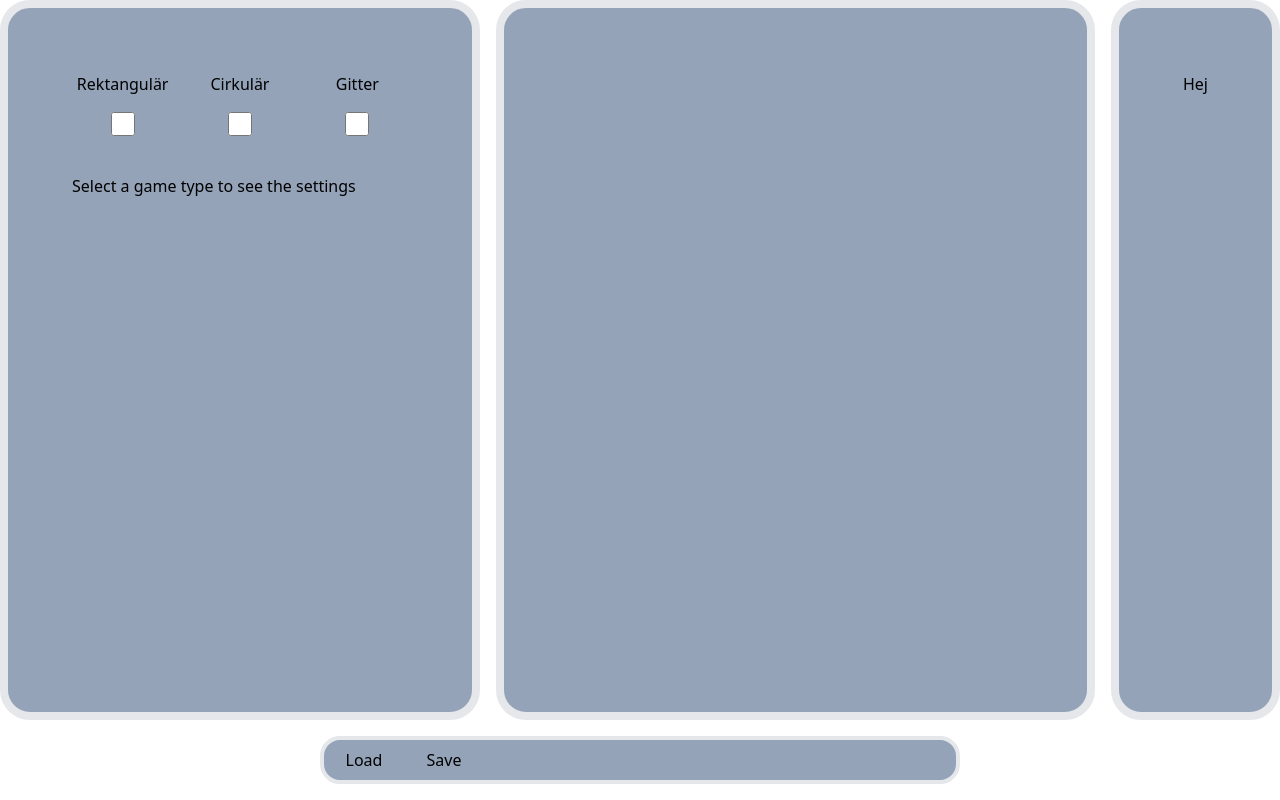
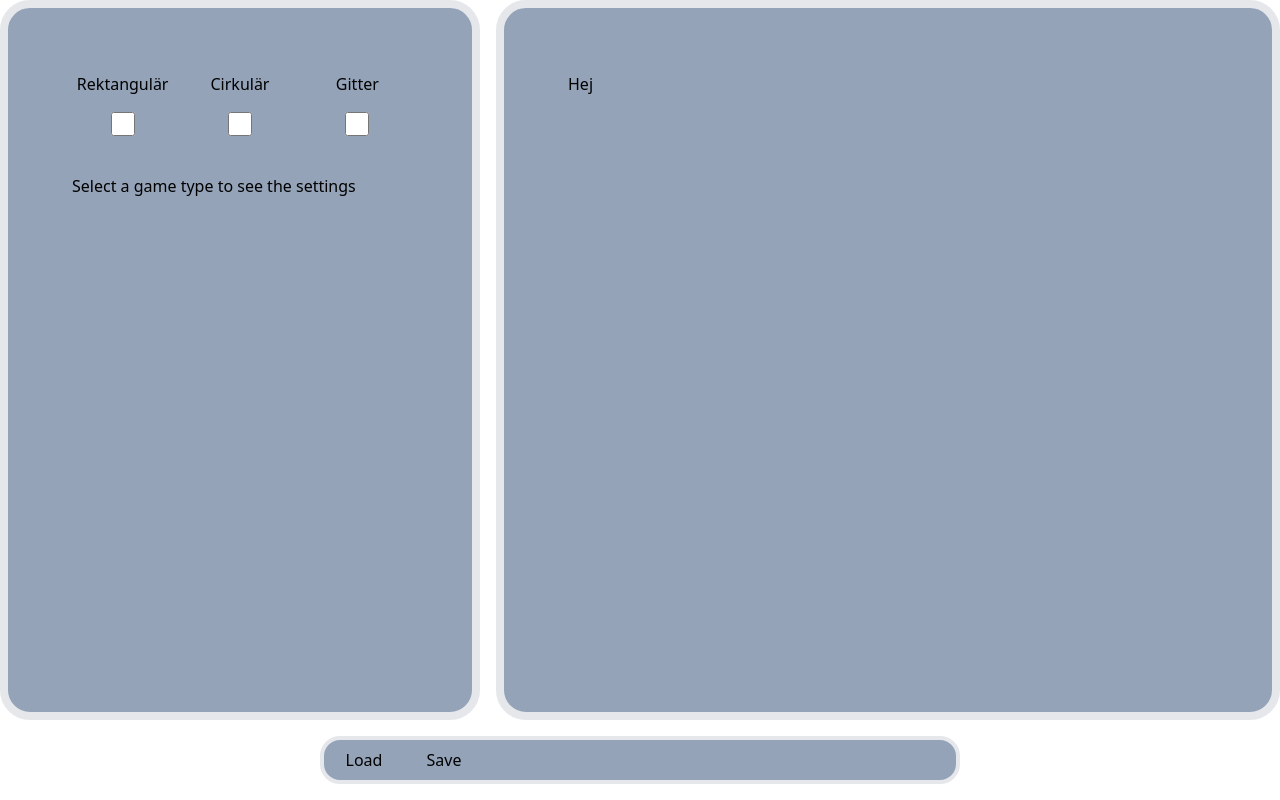
Before and after one commit to SimonMyrvold/PathfindingJS, a React (Vite) app in the folder pathfinding/: page / in a window 1280 px wide. Built offline with nearby package versions, Linux system fonts and the light colour scheme.

Commit message:
Update Ui.jsx

```diff
--- a/pathfinding/src/Ui_components/Ui.jsx
+++ b/pathfinding/src/Ui_components/Ui.jsx
@@ -13,12 +13,6 @@ export default function Ui() {
 
                     {/* The game type selector */}
                     <GameTypeSelector />
-
-                </div>
-
-                <div className="p-16 w-[200vh] border-8 bg-slate-400 rounded-[30px]">
-
-                    <canvas></canvas>
 
                 </div>
 
```
